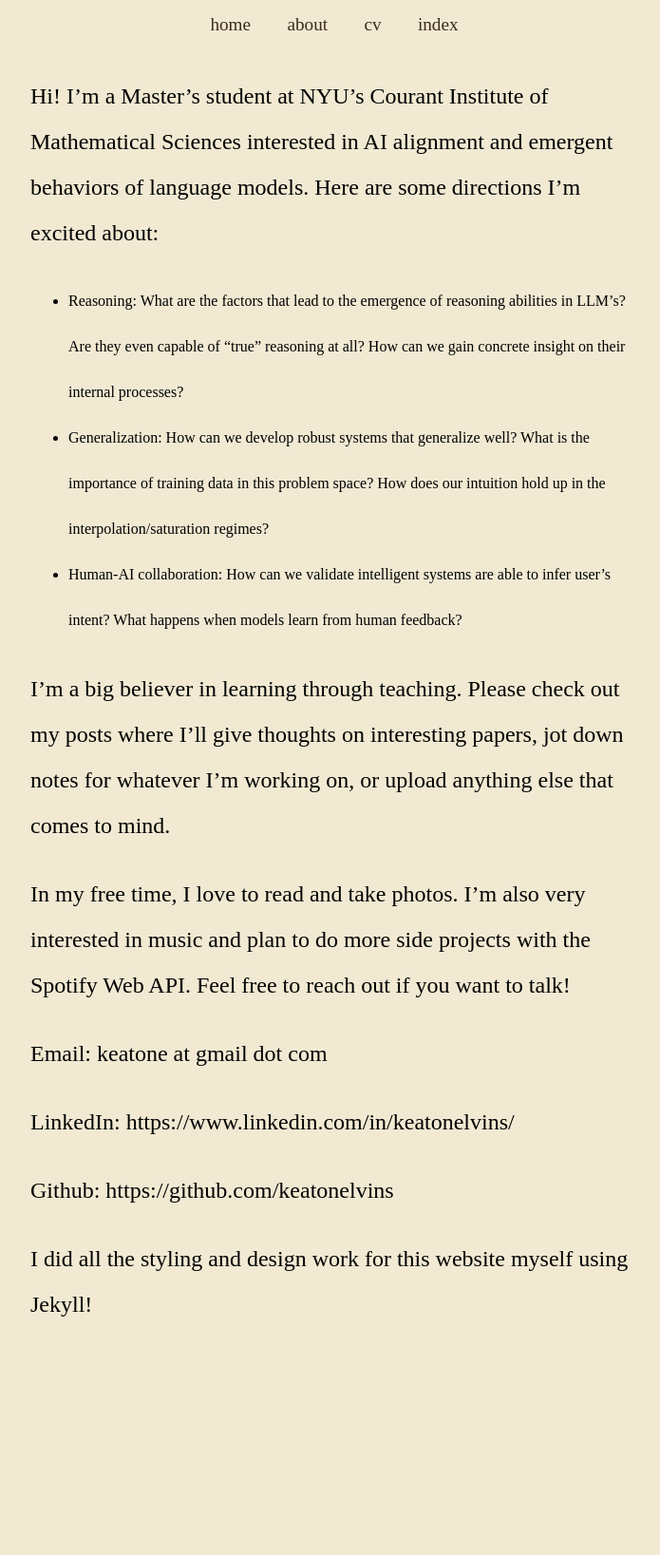
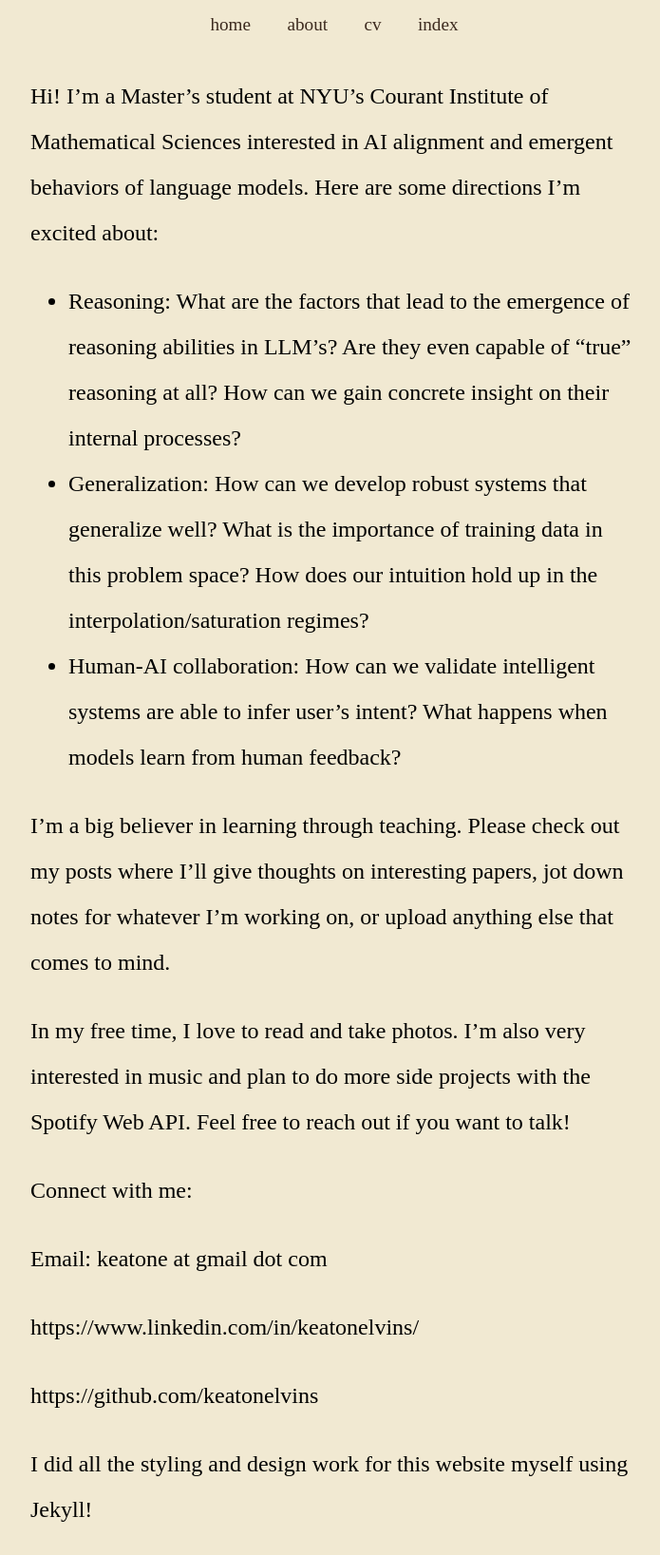
Before and after one commit to keatonelvins/keatonelvins.github.io, a Jekyll site: the page built from about.md, in a window 1280 px wide. Shown: the whole page at 95% size, without its empty margins (288-983 px from the left). Built offline with Jekyll 4.4.1, drawn with Linux system fonts in a browser that asks for light colours; some web fonts are replaced; before the commit the page ends 1421 px from its top, so only the background shows below that.

Commit message:
small about page update

```diff
--- a/_sass/_bio.scss
+++ b/_sass/_bio.scss
@@ -27,5 +27,9 @@
         p {
             font-size: 1.5rem;
         }
+
+        li {
+            font-size: 1.5rem;
+        }
     }
 }
--- a/about.md
+++ b/about.md
@@ -13,10 +13,12 @@ I'm a big believer in learning through teaching. Please check out my posts where
 
 In my free time, I love to read and take photos. I'm also very interested in music and plan to do more side projects with the Spotify Web API. Feel free to reach out if you want to talk!
 
+Connect with me:
+
 Email: keatone at gmail dot com
 
-LinkedIn: https://www.linkedin.com/in/keatonelvins/
+https://www.linkedin.com/in/keatonelvins/
 
-Github: https://github.com/keatonelvins
+https://github.com/keatonelvins
 
 I did all the styling and design work for this website myself using Jekyll!
```
